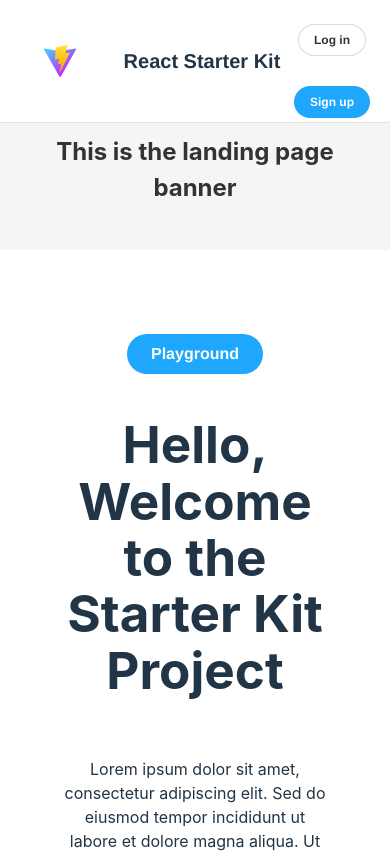
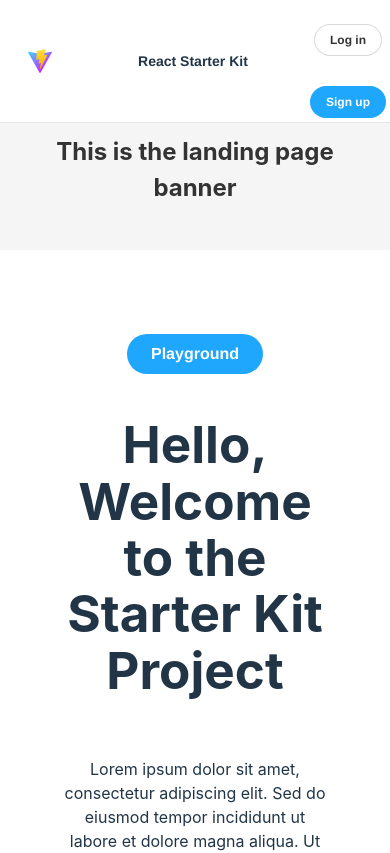
Before and after one commit to sharvin3007/react-starter-kit, a React (Vite) app: page / in a window 390 px wide. Shown: the top 853 px of the page. Built offline with nearby package versions, Linux system fonts and the light colour scheme.

Commit message:
feat(app: Routes): updates path aliases and refactors button styles and header UI

```diff
--- a/src/design-system/components/atoms/button/Button.tsx
+++ b/src/design-system/components/atoms/button/Button.tsx
@@ -14,6 +14,7 @@ export const Button = ({
 }: ButtonProps) => {
   const mode = primary ? 'button--primary' : isDisabled ? 'button--disabled' : 'button--secondary'
   const isFullWidth = fullWidthOnMobile && size === 'small'
+
   return (
     <button
       {...props}
--- a/src/design-system/components/atoms/button/button.css
+++ b/src/design-system/components/atoms/button/button.css
@@ -6,6 +6,10 @@
   font-weight: 700;
   line-height: 1;
   font-family: 'Nunito Sans', 'Helvetica Neue', Helvetica, Arial, sans-serif;
+}
+
+.is-full-width {
+  width: 100%;
 }
 
 .is-disabled {
--- a/src/design-system/components/organisms/header/Header.tsx
+++ b/src/design-system/components/organisms/header/Header.tsx
@@ -1,5 +1,5 @@
-import ViteSvg from '../../../../assets/vite.svg'
-import { Button } from '../../atoms'
+import ViteSvg from '@src/assets/vite.svg'
+import { Button } from '@src/design-system/components/atoms'
 
 import { HeaderProps } from './Header.types'
 
@@ -12,12 +12,12 @@ export const Header = ({ isSticky, user, onLogin, onLogout, onCreateAccount }: H
         <img src={ViteSvg} className="logo" alt="Vite logo" />
         <h1>React Starter Kit</h1>
         {user ? (
-          <>
+          <div className="user-content">
             <span className="welcome">
               Welcome, <b>{user.name}</b>!
             </span>
-            <Button size="small" onClick={onLogout} label="Log out" />
-          </>
+            <Button fullWidthOnMobile size="small" onClick={onLogout} label="Log out" />
+          </div>
         ) : (
           <div className="button-container">
             <Button size="small" onClick={onLogin} label="Log in" />
--- a/src/design-system/components/organisms/header/header.css
+++ b/src/design-system/components/organisms/header/header.css
@@ -13,12 +13,20 @@
   font-family: 'Nunito Sans', 'Helvetica Neue', Helvetica, Arial, sans-serif;
   justify-content: space-between;
   padding: 4px 20px;
+
+  @media (max-width: 768px) {
+    padding: 4px;
+  }
 }
 
 .header .logo {
   display: inline-block;
   vertical-align: top;
-  height: 2rem;
+  height: 32px;
+
+  @media (max-width: 768px) {
+    height: 24px;
+  }
 }
 
 .button-container {
@@ -36,14 +44,34 @@
 .header h1 {
   display: inline-block;
   vertical-align: top;
-  margin: 6px 0 6px 10px;
   font-weight: 700;
   font-size: 20px;
   line-height: 1;
+
+  @media (max-width: 768px) {
+    font-size: 14px;
+  }
+}
+
+.header .user-content {
+  display: flex;
+  align-items: center;
+  justify-content: flex-end;
+  flex-direction: row;
+  gap: 12px;
+
+  @media (max-width: 768px) {
+    flex-direction: column;
+    align-items: flex-end;
+    gap: 4px;
+  }
 }
 
 .header .welcome {
-  margin-right: 10px;
   color: #333;
   font-size: 14px;
+
+  @media (max-width: 768px) {
+    font-size: 12px;
+  }
 }
--- a/src/design-system/components/organisms/header/index.ts
+++ b/src/design-system/components/organisms/header/index.ts
@@ -1,2 +1,2 @@
 export { Header } from './Header'
-export type { HeaderProps } from './Header.types'
+export type { HeaderProps, User } from './Header.types'
--- a/src/design-system/components/pages/homePage/HomePage.tsx
+++ b/src/design-system/components/pages/homePage/HomePage.tsx
@@ -1,4 +1,4 @@
-import { BaseLayout } from '../../templates/baseLayout'
+import { BaseLayout } from '@src/design-system/components/templates'
 
 import { HomePageProps } from './HomePage.types'
 
--- a/src/design-system/components/pages/landingPage/LandingPage.tsx
+++ b/src/design-system/components/pages/landingPage/LandingPage.tsx
@@ -1,4 +1,4 @@
-import { BaseLayout } from '../../templates/baseLayout'
+import { BaseLayout } from '@src/design-system/components/templates'
 
 import { LandingPageProps } from './LandingPage.types'
 
--- a/src/design-system/components/templates/baseLayout/BaseLayout.tsx
+++ b/src/design-system/components/templates/baseLayout/BaseLayout.tsx
@@ -1,7 +1,5 @@
 import { useState } from 'react'
-
-import { Header } from '../../organisms'
-import { User } from '../../organisms/header/Header.types'
+import { Header, User } from '@src/design-system/components/organisms'
 
 import { BaseLayoutProps } from './BaseLayout.types'
 
--- a/src/route/Router.tsx
+++ b/src/route/Router.tsx
@@ -1,6 +1,5 @@
 import { BrowserRouter, Route, Routes } from 'react-router-dom'
-
-import { LandingPage, PlaygroundPage } from '../pages'
+import { LandingPage, PlaygroundPage } from '@src/pages'
 
 import { Routes as Paths } from './Routes'
 
```
